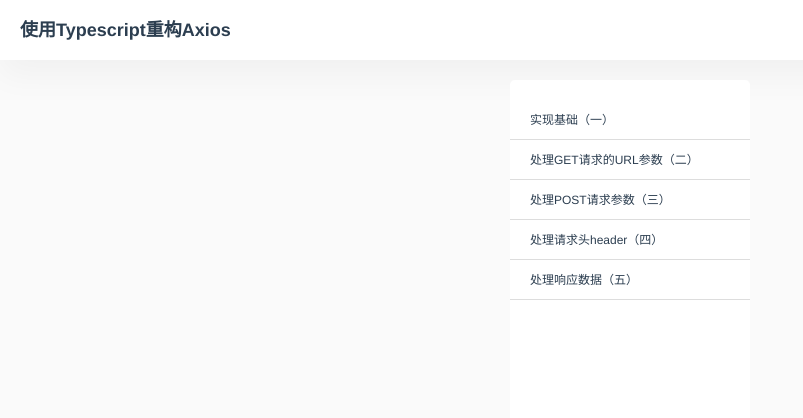
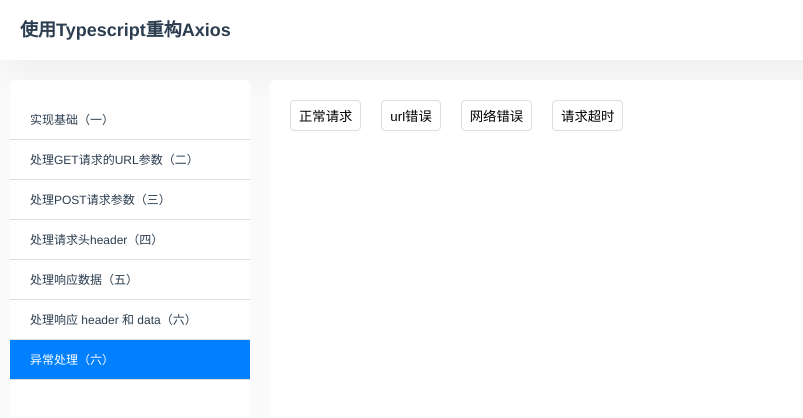
Before and after one commit to 2513022260/ts-axios, a Vue app: page /exception in a window 1280 px wide. Shown: the top 418 px of the page, without its empty margins (0-803 px from the left). Built offline with nearby package versions, Linux system fonts and the light colour scheme.

Commit message:
✨ feat(Axios): 处理异常请求

```diff
--- a/src/axios/helpers/data.ts
+++ b/src/axios/helpers/data.ts
@@ -12,7 +12,7 @@
     try {
       data = JSON.parse(data)
     } catch (error) {
-      console.log(error)
+      // console.log(error)
     }
   }
   return data
--- a/src/axios/types/index.ts
+++ b/src/axios/types/index.ts
@@ -21,7 +21,8 @@
   headers?: any
   data?: any
   params?: any
-  responseType?: XMLHttpRequestResponseType
+  responseType?: XMLHttpRequestResponseType,
+  timeout?: number
 }
 // axios response接口
 export interface AxiosResponse {
--- a/src/axios/xhr.ts
+++ b/src/axios/xhr.ts
@@ -3,7 +3,7 @@
 
 export default function (config: AxiosRequestConfig): AxiosPromise {
   return new Promise((resolve, reject) => {
-    const { url, method = 'get', data = null, headers, responseType } = config
+    const { url, method = 'get', data = null, headers, responseType, timeout } = config
     // 1. 创建 XMLHttpRequest 异步对象
     const xhr = new XMLHttpRequest()
     // 2. 配置请求参数
@@ -20,12 +20,26 @@
     if (responseType) {
       xhr.responseType = responseType
     }
-
+    // 有 timeout 配置到 xhr.timeout
+    if (timeout) {
+      xhr.timeout = timeout
+    }
     // 3. 发送请求
     xhr.send(data)
+    // 5 处理异常
+    // 5.1 网络错误事件
+    xhr.onerror = function() {
+      reject(new Error('Net Error'))
+    }
+    // 5.2 超时 timeout
+    xhr.ontimeout = function() {
+      reject(new Error(`Timeout of ${timeout} ms exceeded`))
+    }
     // 4.注册事件，拿到响应数据
     xhr.onreadystatechange = function handleLoad() {
       if (xhr.readyState !== 4) return
+      // 5.3 网络错误或者超时错误
+      if (xhr.status === 0) return
 
       const responseHeaders = parseHeaders(xhr.getAllResponseHeaders())
       // const responseHeaders = xhr.getAllResponseHeaders()
@@ -41,8 +55,16 @@
         config,
         request: xhr
       }
+      // 5.4 状态码判断
+      handleResponse(response)
+    }
 
-      resolve(response)
+    function handleResponse(response: AxiosResponse): void {
+      if (response.status >= 200 && response.status < 300) {
+        resolve(response)
+      } else {
+        reject(new Error(`Request failed with status code ${response.status}`))
+      }
     }
   })
 }
--- a/src/components/MenuList.vue
+++ b/src/components/MenuList.vue
@@ -18,7 +18,8 @@
       { name: "post", label: "处理POST请求参数（三）" },
       { name: "postHeader", label: "处理请求头header（四）" },
       { name: "response", label: "处理响应数据（五）" },
-      // { name: "error", label: "异常处理（九）" }
+      { name: "responseHeaderAndData", label: "处理响应 header 和 data（六）" },
+      { name: "exception", label: "异常处理（六）" }
     ]
 
     return {
--- a/src/router/index.ts
+++ b/src/router/index.ts
@@ -5,7 +5,8 @@
 const PostView = () => import(/* webpackChunkName: "post" */ '../views/PostView.vue')
 const PostHeader = () => import(/* webpackChunkName: "post" */ '../views/PostHeader.vue')
 const ResponseView = () => import(/* webpackChunkName: "base" */ '../views/ResponseView.vue')
-const ErrorView = () => import(/* webpackChunkName: "base" */ '../views/ErrorView.vue')
+const ResponseHeaderAndData = () => import(/* webpackChunkName: "base" */ '../views/ResponseView.vue')
+const ExceptionView = () => import(/* webpackChunkName: "base" */ '../views/ExceptionView.vue')
 
 const routes: Array<RouteRecordRaw> = [
   {
@@ -34,9 +35,14 @@
     component: ResponseView
   },
   {
-    path: '/error',
-    name: 'error',
-    component: ErrorView
+    path: '/responseHeaderAndData',
+    name: 'responseHeaderAndData',
+    component: ResponseHeaderAndData
+  },
+  {
+    path: '/exception',
+    name: 'exception',
+    component: ExceptionView
   }
 ]
 
--- a/src/views/ErrorView.vue
+++ /dev/null
@@ -1,31 +0,0 @@
-<template>
-  <div class="home">
-    <button @click="clickPostMethod">普通对象参数</button>
-  </div>
-</template>
-
-<script lang="ts">
-import { defineComponent } from "vue"
-import axios from "@/axios/index"
-
-export default defineComponent({
-  setup() {
-    const clickPostMethod = () => {
-      axios({
-        method: "post",
-        url: "/api/base/post",
-        data: {
-          a: 1,
-          b: 2,
-        },
-      })
-    }
-    return {
-      clickPostMethod,
-    }
-  },
-})
-</script>
-
-<style lang="stylus" scoped>
-</style>
--- /dev/null
+++ b/src/views/ExceptionView.vue
@@ -0,0 +1,77 @@
+<template>
+  <div class="home">
+    <button @click="clickGetMethod">正常请求</button>
+    <button @click="clickUrlError">url错误</button>
+    <button @click="clickNetError">网络错误</button>
+    <button @click="clickTimeoutError">请求超时</button>
+  </div>
+</template>
+
+<script lang="ts">
+import { defineComponent } from "vue"
+import axios from "@/axios/index"
+
+export default defineComponent({
+  setup() {
+    const clickGetMethod = () => {
+      axios({
+        method: "get",
+        url: "/api/base/get",
+      })
+        .then((res) => {
+          console.log(res)
+        })
+        .catch((e) => {
+          console.log("e", e)
+        })
+    }
+    const clickUrlError = () => {
+      axios({
+        method: "get",
+        url: "/api/base/get123",
+      })
+        .then((res) => {
+          console.log(res)
+        })
+        .catch((e) => {
+          console.log("url error", e)
+        })
+    }
+    const clickNetError = () => {
+      setTimeout(() => {
+        axios({
+          method: "get",
+          url: "/api/base/get",
+        })
+          .then((res) => {
+            console.log(res)
+          })
+          .catch((e) => {
+            console.log("net error", e)
+          })
+      }, 5000)
+    }
+    const clickTimeoutError = () => {
+      axios({
+        method: "get",
+        url: "/api/base/get",
+        timeout: 2000,
+      })
+        .then((res) => {
+          console.log(res)
+        })
+        .catch((e) => {
+          console.log("timeout error", e)
+        })
+    }
+    return {
+      clickGetMethod,
+      clickUrlError,
+      clickNetError,
+      clickTimeoutError,
+    }
+  },
+})
+</script>
+
+<style lang="stylus" scoped></style>
```
